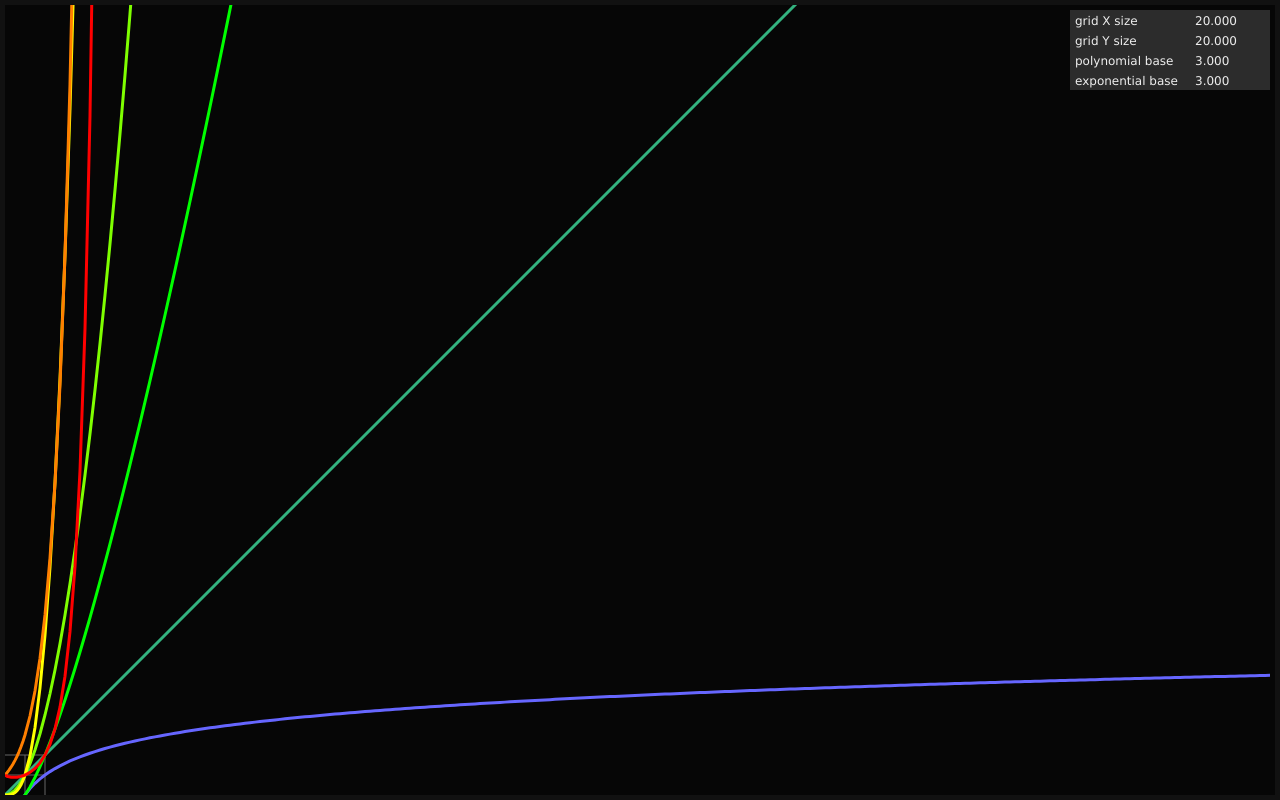
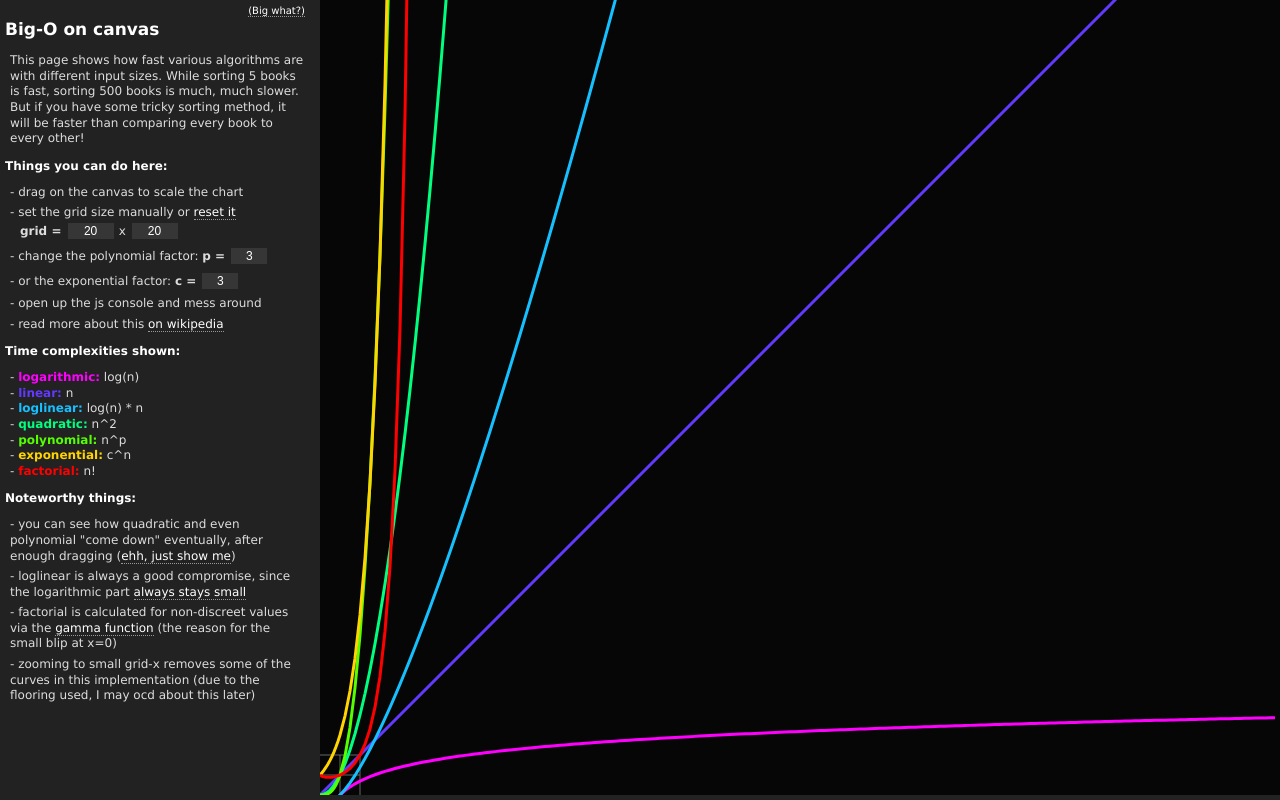
Before and after one commit to laszlo-r/big-o, a plain HTML site: page index.html in a window 1280 px wide. Drawn offline with Linux system fonts and the light colour scheme.

Commit message:
optimized/refactored, normalization got a bit (too much) detailed, added info, links, and basic ui to the page, tweaked css

```diff
--- a/big-o.js
+++ b/big-o.js
@@ -7,70 +7,133 @@
 			this.canvas = $('canvas').getContext('2d');
 			this.window_resize = Event.on(window, 'resize', function() { window.bigO.lazy_refresh(); })
 
-			var colors = "ff0000,ffff00,00ff00,6666ff"
-			colors = colors.split(',').map(function(a) { return a.match(/.{2}/g).map(function(b) { return parseInt(b, 16); }); })
-
-			this.metrics = { minx: 500, miny: 500, gridx: 20, gridy: 20, p: 3, c: 3 }
+			this.colors = "ff0000,ffff00,00ff00,00ffff,4444ff,ff00ff"
+			this.metrics = { minx: 500, miny: 500, gridx: 20, gridy: 20, griddef: 20, gridmax: 300, gridmin: 0.0001, p: 3, c: 3 }
 
 			this.algorithms = [
-				['logarithmic', 'Math.log(n) / Math.LN2'],
-				['linear', 'n'],
-				['loglinear', 'Math.log(n) / Math.LN2 * n'],
-				['quadratic', 'Math.pow(n, 2)'],
-				['polynomial', 'Math.pow(n, p)'],
-				['exponential', 'Math.pow(c, n)'],
-				['factorial', 'bigO.gamma_integral(n)']
+				['logarithmic', 'log(n)', 'Math.log(n)', 0, '#ff00ff'],
+				['linear', 'n', 'n', 0, '#8800ff'],
+				['loglinear', 'log(n) * n', 'Math.log(n) * n', 0, ''],
+				['quadratic', 'n^2', 'Math.pow(n, 2)', 0, ''],
+				['polynomial', 'n^p', 'Math.pow(n, p)', 0, ''],
+				['exponential', 'c^n', 'Math.pow(c, n)', 0, ''],
+				['factorial', 'n!', 'bigO.gamma_integral(n)', 0, '']
 				// ['factorial', '$A($R(1, n)).reduce(function(a, b) { return a * b; }, 1)']
 			]
 
-			var integral = function(F, a, b, step) {
-				var area = function(x) { return step * (F(x + step) + F(x)) / 2; }
-				var value, result = 0
+			this.setup_algorithms()
+			this.event_handlers()
+			this.setup_ui()
+			this.lazy_refresh(50)
+		}
+
+		this.setup_algorithms = function() {
+
+			// used for estimating the gamma function (for the non-discrete factorial)
+			var integral = function(F, range) {
+				var a = range[0], b = range[1], step = range[2], f1 = F(a), f2, area, result = 0
+
+				// sum up areas at each interval
 				for (var i = a; i < b; i += step) {
-					value = area(i)
-					if (!Number.isNaN(value)) result += value
+					f2 = F(i + step) // F at the next step
+					area = step * (f1 + f2) / 2 // estimated area between f1 and f2
+					f1 = f2 // use this on the next step
+					if (!Number.isNaN(area)) result += area
 				}
+
+				// if (b - a) is not properly dividable by step, we have to add the remaining area
 				if (i > b) result += (b - i + step) * (F(b) + F(i - step)) / 2
 				return result;
 			}
 
-			var irange = [0, 10, 0.05]
+			// range and interval on which gamma should be calculated (gamma gets insignificantly small after x = 10)
+			var range = [0, 10, 0.05]
+
+			// the gamma function
 			var gamma = function(x, p) { return Math.exp(-x) * Math.pow(x, p); }
-			this.gamma_integral = function(n) { return integral(function(x) { return gamma(x, n); }, irange[0], irange[1], irange[2]); }
 
-			var init_function = function(item, i) {
-				this.algorithms[i][2] = new Function("n", "p", "c", "return " + item[1] + ";");
-				this.algorithms[i][3] = this.color_map(colors, this.algorithms.length - i - 1, this.algorithms.length - 1)
+			// calculate the gamma integral for a given n
+			this.gamma_integral = function(n) { return integral(function(x) { return gamma(x, n); }, range); }
+
+			var colors = this.colors.split(',').map(function(a) { return a.match(/.{2}/g).map(function(b) { return parseInt(b, 16); }); })
+
+			var init_algorithm = function(item, i) {
+				this.algorithms[i][3] = new Function("n", "p", "c", "return " + item[2] + ";");
+				this.algorithms[i][4] = this.color_map(colors, this.algorithms.length - i - 1, this.algorithms.length - 1)
 			}
 
-			this.algorithms.each(init_function, this)
-			this.event_handlers()
-			this.lazy_refresh(50)
+			this.algorithms.each(init_algorithm, this)
+		}
 
+		this.setup_ui = function() {
+			$('algorithms').insert({
+				top: this.algorithms.map(
+					function(x) { return "- <b style='color: #" + x[4] + "'>" + x[0] + ":</b> " + x[1]; }
+				).join("<br />")
+			})
+			$('gridx').value = this.metrics.gridx
+			$('gridy').value = this.metrics.gridy
+			$('p').value = this.metrics.p
+			$('c').value = this.metrics.c
 		}
 
 		this.event_handlers = function() {
 
-			this.resize_event = function(e) {
-				var dx = e.x - this.mouse.x,
-					dy = e.y - this.mouse.y
+			// scaling by dragging on the canvas
+			// scale grid size by powers of 2, essentially doubling/halving every 50 pixels
+			var scale = function(x) { return Math.pow(2, x / 50); }
 
-				// scaling by canvas dragging
-				// var scale = function(d) { return Math.pow(2, d / 50); }
-				// this.metrics.gridx = this.metrics.gridxbase * scale(dx)
-				// this.metrics.gridy = this.metrics.gridybase * scale(-dy)
+			// normalize gridsize to a given range, then round it to simple numbers (round_to digits, at most max_fraction digits)
+			var normalize = function(x, max, min, base) {
+				var round_to = 2, max_fraction = 4 // max_fraction is sorta tied to metrics.gridmin
 
-				// scaling by dragging the 2x2 point of the grid
-				this.metrics.gridx = (e.x - this.metrics.offx) / 2
-				this.metrics.gridy = (this.metrics.h - e.y + this.metrics.offy) / 2
+				// multiply scale with the previously set gridsize (so x becomes the desired gridsize)
+				x *= base
 
-				// console.log([this.metrics.gridx, this.metrics.gridy, dx, dy].join(', '))
-				this.lazy_refresh(5)
-				this.refresh()
+				// place of most significant digit (100 -> 3; 0.1 -> 0, 0.0001 -> -3)
+				var c = Math.floor(Math.log(x) / Math.LN10) + 1
+
+				// a 10-based number which is round_to magnitudes smaller than x (but minimum 0.0001, depending on max_fraction)
+				var d = Math.pow(10, Math.max(-max_fraction, c - round_to))
+
+				// round x to the round_to significant digits
+				// for example: x = 123,    c = 3, round_to = 2, d = 10,    x = floor(123 / 10) * 10 = 120
+				// and another: x = 0.7354, c = 0, round_to = 3, d = 0.001, x = floor(0.7354 / 0.001) * 0.001 = 0.735
+				x = Math.floor(x / d) * d
+
+				// contain in the given range (an extremely large or small grid is useless, and distorts calculations anyway)
+				x = Math.min(max, Math.max(min, x))
+
+				// digits to show: if < 1, round_to - c (but at most max_fraction digits), otherwise round_to - c (but minimum 0)
+				d = c < 0 ? Math.min(max_fraction, round_to - c) : Math.max(0, round_to - c)
+
+				// return normalized number (float with trailing bits) and the converted-to-string number
+				return [x, x.toFixed(d)]
 			}
 
-			var canvas = $('canvas')
+			// this is called on mouse dragging
+			this.resize_event = function(e) {
+				// mouse movement relative to mousedown coordinates
+				var dx = e.x - this.mouse.x,
+					dy = -(e.y - this.mouse.y)
 
+				// scale and normalize movement
+				dx = normalize(scale(dx), this.metrics.gridmax, this.metrics.gridmin, this.metrics.gridxbase);
+				dy = normalize(scale(dy), this.metrics.gridmax, this.metrics.gridmin, this.metrics.gridybase);
+
+				// store the simplified grid sizes
+				this.metrics.gridx = dx[0]
+				this.metrics.gridy = dy[0]
+
+				// display the properly string-converted sizes
+				$('gridx').value = dx[1]
+				$('gridy').value = dy[1]
+
+				// don't refresh on every single movement
+				this.lazy_refresh(5)
+			}
+
+			// hold mouse-related info here
 			this.mouse = {
 				x: 0,
 				y: 0,
@@ -94,16 +157,18 @@
 				}
 			}
 
+			var canvas = $('canvas')
 			for (var k in this.mouse)
 				if (typeof this.mouse[k] === 'function')
 					this.mouse['on' + k] = canvas.on('mouse' + k, this.mouse[k])
 
+			// stop the initiated movement handler, a mousedown event will start it
 			this.mouse.onmove.stop()
 		}
 
 
 		this.draw_algorithm = function(item, index) {
-			var name = item[0], func = item[2], color = item[3], height = this.metrics.h
+			var name = item[0], func = item[3], color = item[4], height = this.metrics.h
 			var x, y, value, pad = 10, s, steps = 5, max_steps, gridx = this.metrics.gridx, gridy = this.metrics.gridy
 
 			// gridx and gridy represent the size of an 1*1 grid in pixels
@@ -170,7 +235,7 @@
 				this.canvas.fillRect(x - 5, y - 15, 200, 20)
 				this.canvas.fillStyle = "#eee"
 				this.canvas.fillText(item[0], x, y);
-				this.canvas.fillText(item[1].toFixed(3), x + 120, y);
+				this.canvas.fillText(item[1].toFixed(5), x + 120, y);
 			}
 			list.each(show_value, this)
 		}
@@ -178,10 +243,15 @@
 		this.redraw = function() {
 			this.draw_grid()
 			this.algorithms.each(this.draw_algorithm, { canvas: this.canvas, metrics: this.metrics })
-			this.show_settings()
+			// this.show_settings()
 		}
 
-		this.refresh = function() {
+		this.update_ui = function() {
+			var list = 'gridx,gridy,p,c'
+			list.split(',').each(function(item) { $(item).value = this.metrics[item]; }, this)
+		}
+
+		this.refresh = function(new_metrics) {
 			var start = new Date(),
 				m = this.metrics,
 				canvas = $('canvas'),
@@ -190,17 +260,27 @@
 			m.offx = x
 			m.offy = y
 			// available width, assuming a centered canvas
-			canvas.width = m.w = Math.max(m.minx, document.viewport.getWidth() - x * 2)
+			canvas.width = m.w = Math.max(m.minx, document.viewport.getWidth() - x)
 			// available height, minus a constant 5 to avoid scrolling (chrome)
 			canvas.height = m.h = Math.max(m.miny, document.viewport.getHeight() - y - 5)
 
+			// update metrics with valid numbers
+			if (typeof new_metrics === 'object') {
+				for (var k in new_metrics)
+					if (typeof new_metrics[k] === 'number' && !Number.isNaN(new_metrics[k]))
+						m[k] = new_metrics[k]
+				if (new_metrics.reset) m.gridx = m.gridy = m.griddef
+				this.update_ui()
+			}
+
 			this.redraw()
 			// this.debug('refresh at ' + start.toLocaleString() + ' in ' + ((new Date()).getTime() - start.getTime()) / 1000 + ' seconds')
+			return false;
 		}
 
 		this.lazy_refresh = function(time) {
 			if (this.last_resize_id) clearTimeout(this.last_resize_id)
-			this.last_resize_id = setTimeout(function() { bigO.refresh(); }, time || 500)
+			this.last_resize_id = setTimeout(function() { bigO.refresh(); }, time || 100)
 		}
 
 
--- a/big-o.less
+++ b/big-o.less
@@ -1,6 +1,6 @@
 
-body					{
-	margin: 0px; padding: 5px 0px 0px 5px; background: #111; font: 12px verdana;
+html { font: 10px verdana; }
+body {
 	-webkit-touch-callout: none;
 	-webkit-user-select: none;
 	-khtml-user-select: none;
@@ -10,18 +10,22 @@ body					{
 }
 
 #big-o {
+	margin: 0px; padding: 0px; background: #222; font-size: 100%; overflow: auto;
 
-	#header > div		{ height: 20px; margin-right: 2px; padding: 2px 2px 0px; display: inline-block; vertical-align: top; background: #333; color: #999; }
-	#header				{ height: 20px; margin-bottom: 2px; position: relative; overflow: visible;
-		#chart_list		{ padding: 0px; overflow: hidden; position: relative; z-index: 1; background: #111; color: #ccc;
-			div			{ height: 18px; padding: 2px 5px; padding-bottom: 0px; }
-			.active		{ background: #666; color: #fff; }
-			:hover		{ background: #fff; color: #111; cursor: pointer; }
-			:first-child{ background: #111; color: #999; cursor: default; xtext-align: center; }
-			&:hover 	{ height: auto; }
-		}
+	h1					{ font-size: 170%; color: #fff; }
+	h2					{ font-size: 120%; color: #fff; }
+	input				{ padding: 1px 3px; border: none; background: #363636; color: #fff; text-align: center; }
+	p					{ padding-left: 5px; font-size: 120%; line-height: 130%;
+		span			{ margin-bottom: 5px; display: block; }
+		b.grid			{ margin-left: 10px; }
+		input			{ width: 40px; height: 14px; margin: 2px 5px 2px 2px; font-size: 100%; }
+		input#p,
+		input#c			{ width: 30px; }
 	}
-	#debug				{ height: 0px; background: #eee; word-wrap: break-word; overflow: auto; }
-	#canvas				{ margin: 0px; padding: 0px; background: #060606; }
+	a					{ color: #fff; border-bottom: 1px dotted #999; text-decoration: none; }
+	a.wiki-help			{ float: right; }
+
+	#main				{ position: absolute; width: 300px; height: auto; padding: 5px; color: #dddddd; display: table-cell; }
+	#canvas				{ margin: 0px; margin-left: 320px; padding: 0px; background: #060606; display: table-cell; }
 
 }
--- a/index.html
+++ b/index.html
@@ -15,6 +15,33 @@
 	<script src='big-o.js'></script>
 </head>
 <body id='big-o'>
+	<section id='main'>
+		<a class='wiki-help' href="http://simple.wikipedia.org/wiki/Big_O_notation" target='new'>(Big what?)</a>
+		<h1>Big-O on canvas</h1>
+		<p>This page shows how fast various algorithms are with different input sizes. While sorting 5 books is fast, sorting 500 books is much, much slower. But if you have some tricky sorting method, it will be faster than comparing every book to every other!</p>
+		<h2>Things you can do here:</h2>
+		<p>
+			<span>- drag on the canvas to scale the chart</span>
+			<span>- set the grid size manually or <a class='reset' href='' onclick='return bigO.refresh({ reset: 1 });'>reset it</a><br />
+				<b class='grid'>grid = </b>
+				<input id='gridx' type='text' name='gridx' value='3' />x
+				<input id='gridy' type='text' name='gridy' value='3' />
+			</span>
+			<span>- change the polynomial factor: <b>p = </b><input id='p' type='text' name='p' value='3' /></span>
+			<span>- or the exponential factor: <b>c = </b><input id='c' type='text' name='c' value='3' /></span>
+			<span>- open up the js console and mess around</span>
+			<span>- read more about this <a href='http://en.wikipedia.org/wiki/Big_O_notation#Orders_of_common_functions' target='new'>on wikipedia</a></span>
+		</p>
+		<h2>Time complexities shown:</h2>
+		<p id='algorithms'></p>
+		<h2>Noteworthy things:</h2>
+		<p>
+			<span>- you can see how quadratic and even polynomial "come down" eventually, after enough dragging (<a href='' onclick='return bigO.refresh({ gridx: 20, gridy: 0.001 });'>ehh, just show me</a>)</span>
+			<span>- loglinear is always a good compromise, since the logarithmic part <a href='' onclick='return bigO.refresh({ gridx: 0.004, gridy: 0.0002 })'>always stays small</a></span>
+			<span>- factorial is calculated for non-discreet values via the <a href='http://en.wikipedia.org/wiki/Gamma_function' target='new'>gamma function</a> (the reason for the small blip at x=0)</span>
+			<span>- zooming to small grid-x removes some of the curves in this implementation (due to the flooring used, I may ocd about this later)</span>
+		</p>
+	</section>
 	<canvas id='canvas'></canvas>
 </body>
 </html>
```
